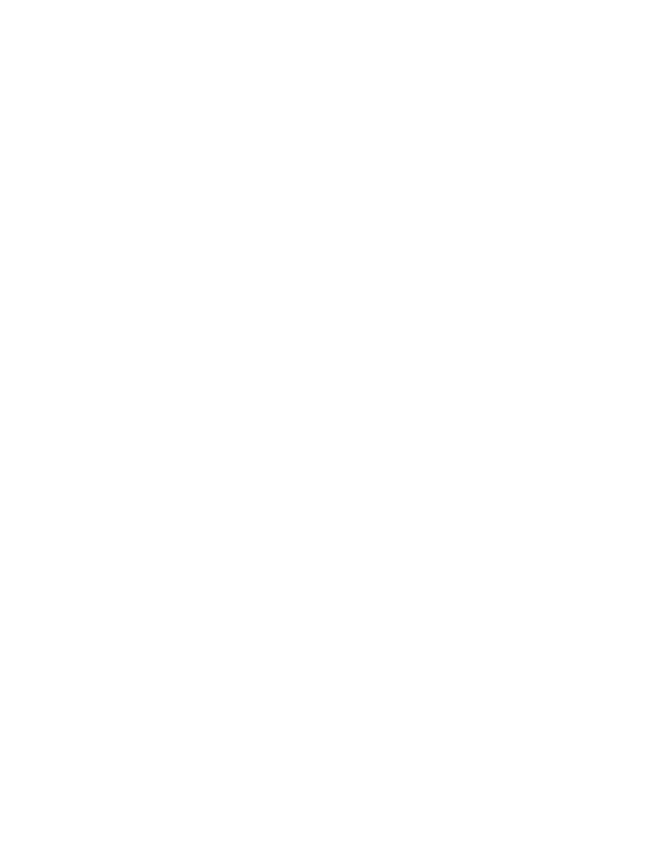
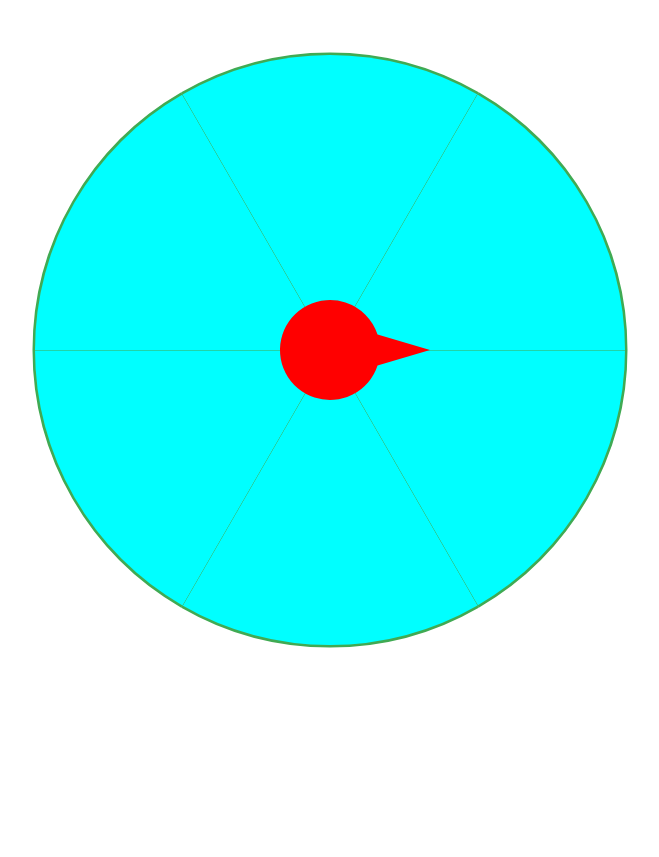
Before and after one commit to CMFenng/demo, a plain HTML site: page 转盘抽奖/index.html in a window 1280 px wide. Shown: the whole page, without its empty margins (310-969 px from the left). After the commit the page ends 800 px from the top, so only its background shows below. Drawn offline with Linux system fonts and the light colour scheme.

Commit message:
Update 转盘抽奖

```diff
--- a/转盘抽奖/css/style.css
+++ b/转盘抽奖/css/style.css
@@ -14,13 +14,14 @@ html, body {
     position: relative;
 }
 
-#cvs {
+#plate {
     transition: transform 10s;
     transform-origin: 50% 50%;
 }
 
-#cvs_pointer {
+#pointer {
     position: absolute;
-    top: 200px;
-    left: 200px;
+    top: 50%;
+    left: 50%;
+    transform: translate(-50%, -50%);
 }
--- a/转盘抽奖/js/fun.js
+++ b/转盘抽奖/js/fun.js
@@ -181,6 +181,8 @@ function initPlate() {
     var plateCtx = plateCanvas.getContext("2d");
     var pointerCtx = pointerCanvas.getContext("2d");
 
+    // pointerCanvas.style.transform = `rotate(-90deg)`;
+
     // 测试数据
     var d = 0;
     pointerCanvas.onclick = function () {
@@ -189,43 +191,66 @@ function initPlate() {
         plateCanvas.style.transform = `rotate(${ d }deg)`;
     }
 
-    var deg = Math.PI;
-    // 转盘宽高
-    var plateW = plateCanvas.width;
-    var plateH = plateCanvas.height;
-    var plateR = plateCanvas.width;
-    console.log(plateW);
-    console.log(plateH);
-    var itemList = {
-        text: ["奖品1","奖品2","奖品3","奖品4","奖品5","奖品6"],
+    var deg = Math.PI / 180;
+
+    var plateCenterX = plateCanvas.width/2;
+    var plateCenterY = plateCanvas.height/2;
+    var lineW = 5;
+    // 转盘半径
+    var plateR = plateCenterX < plateCenterY ? plateCenterX-lineW : plateCenterY-lineW;
+    var itemData = {
+        text: ["奖品1", "奖品2", "奖品3", "奖品4", "奖品5", "奖品6"],
         radio: []
     };
 
-    // initCircle();
-    // initText();
-    // initPointer();
+    initCircle();
+    initText();
+    initPointer();
 
     // 初始化圆盘
     function initCircle() {
-        drawSector(plateCtx, plateW/2, plateH/2, plateR, 0, 30);
+        let num = itemData.text.length;
+        let sectorDeg = Math.PI * 2 / num;
+
+        for (let i = 0; i < num; i++) {
+
+            drawSector(plateCtx, plateCenterX, plateCenterY, plateR, sectorDeg*i, sectorDeg*(i+1));
         }
+    }
+
     // 初始化文本
     function initText() {
 
     }
+
     // 初始化指针
     function initPointer() {
+        let pointerCenterX = pointerCanvas.width/2;
+        let pointerCenterY = pointerCanvas.height/2;
+        let pointerR = pointerCenterX < pointerCenterY ? pointerCenterX/2 : pointerCenterY/2;
 
-    }
+        pointerCtx.save();
+        pointerCtx.beginPath();
+        pointerCtx.arc(pointerCenterX, pointerCenterY, pointerR, Math.PI/10, Math.PI*2-Math.PI/10);
+        pointerCtx.lineTo(pointerCenterX+pointerR*2, pointerCenterY);
+        pointerCtx.closePath();
+        pointerCtx.fillStyle = "#ff0000";
+        pointerCtx.fill();
     }
 
     function drawSector(ctx, x, y, r, sDeg, eDeg) {
         ctx.save();
         ctx.beginPath();
-    ctx.lineWidth = 5;
         ctx.arc(x, y, r, sDeg, eDeg);
+        ctx.lineWidth = lineW;
         ctx.strokeStyle = "#40AA53";
         ctx.stroke();
-
+        ctx.lineTo(x, y);
+        ctx.lineWidth = 1;
         ctx.closePath();
+        ctx.strokeStyle = "#40AA53";
+        ctx.stroke();
+        ctx.fillStyle = "#0ff";
+        ctx.fill();
     }
+}
```
Lines whose indentation alone changed are shown as unchanged.
